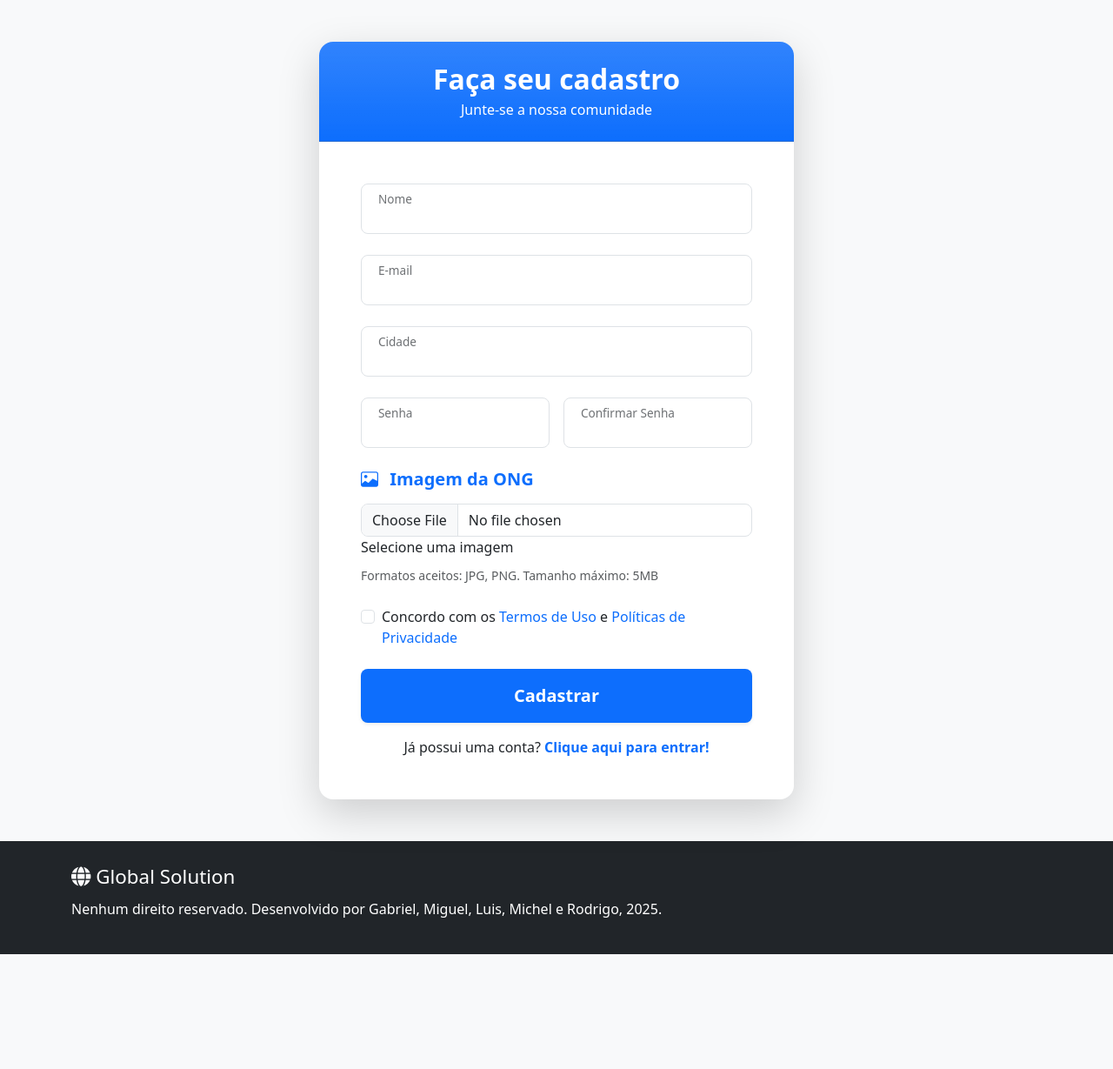
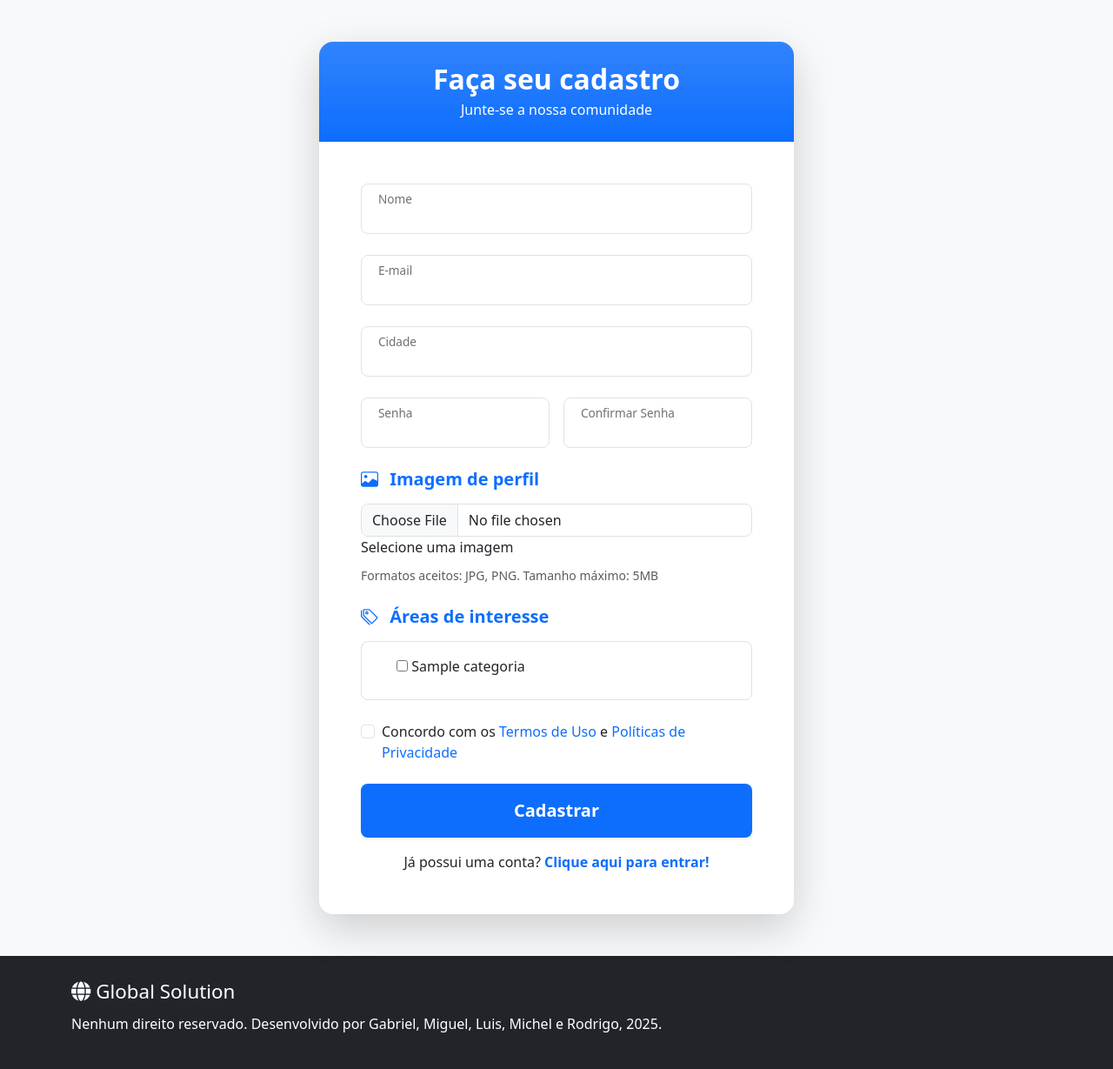
Before and after one commit to Rodrigo635/global-solution-2025, a Django app: page /contas/register/donor in a window 1280 px wide. Shown: the whole page at 87% size. Before the commit the page ends 1097 px from the top, so only its background shows below. Run offline with Django 5.2, Linux system fonts and the light colour scheme; tables that the repository leaves empty hold one stand-in row (values such as "Sample post").

Commit message:
Mudança no models de contas

```diff
--- a/app_contas/forms.py
+++ b/app_contas/forms.py
@@ -14,6 +14,12 @@ class DoadorRegistrationForm(forms.ModelForm):
     password = forms.CharField(widget=forms.PasswordInput)
     confirm_password = forms.CharField(widget=forms.PasswordInput)
 
+    categorias = forms.ModelMultipleChoiceField(
+        queryset=Categoria.objects.all(),
+        widget=forms.CheckboxSelectMultiple(),
+        required=True
+    )
+
     imagem = forms.ImageField(
         required=True,
         help_text='Formatos aceitos: JPG, PNG. Tamanho máximo: 5MB'
@@ -21,7 +27,7 @@ class DoadorRegistrationForm(forms.ModelForm):
 
     class Meta:
         model = User
-        fields = ['username', 'email', 'password', 'cidade', 'imagem']
+        fields = ['username', 'email', 'password', 'cidade', 'imagem', 'categorias']
 
     def clean(self):
         cleaned_data = super().clean()
@@ -79,7 +85,7 @@ class OngRegistrationForm(forms.ModelForm):
 
     class Meta:
         model = User
-        fields = ['username', 'email', 'password', 'cidade', 'imagem']
+        fields = ['username', 'email', 'password', 'cidade', 'imagem', 'categorias']
 
     def clean(self):
         cleaned_data = super().clean()
--- a/app_contas/models.py
+++ b/app_contas/models.py
@@ -14,6 +14,7 @@ class Categoria(models.Model):
 
 class CustomUser(AbstractUser):
     # Campos comuns a todos
+    categorias = models.ManyToManyField('Categoria', blank=False)
     imagem = models.ImageField(upload_to='imagens/', blank=True, null=True)
     cidade = models.CharField(max_length=100)
     tipo = models.CharField(max_length=10, choices=(('pessoa', 'Pessoa'), ('ong', 'ONG')))
@@ -30,7 +31,6 @@ class OngProfile(models.Model):
     user = models.OneToOneField(CustomUser, on_delete=models.CASCADE, primary_key=True)
     cnpj = models.CharField(max_length=18)
     descricao = models.TextField()
-    categorias = models.ManyToManyField('Categoria', blank=False)
     telefone = models.CharField(max_length=20)
     endereco = models.CharField(max_length=200)
     estado = models.CharField(max_length=2)
--- a/app_contas/templates/registerDonor.html
+++ b/app_contas/templates/registerDonor.html
@@ -75,7 +75,7 @@
               <div class="mb-4">
                 <h5 class="fw-bold text-primary mb-3">
                   <i class="bi bi-image me-2"></i>
-                  Imagem da ONG
+                  Imagem de perfil
                 </h5>
 
                 <div class="form-floating">
@@ -98,6 +98,30 @@
                   </div>
                 </div>
               </div>
+
+                                <!-- Seção de Categorias -->
+                  <div class="mb-4">
+                    <h5 class="fw-bold text-primary mb-3">
+                      <i class="bi bi-tags me-2"></i>
+                      Áreas de interesse
+                    </h5>
+
+                    <div class="border rounded-3 p-3">
+                      {{ form.categorias.errors }}
+                      <div class="row">
+                        {% for checkbox in form.categorias %}
+                        <div class="col-md-6 mb-2">
+                          <div class="form-check">
+                            {{ checkbox.tag }}
+                            <label class="form-check-label" for="{{ checkbox.id_for_label }}">
+                              {{ checkbox.choice_label }}
+                            </label>
+                          </div>
+                        </div>
+                        {% endfor %}
+                      </div>
+                    </div>
+                  </div>
 
               <!-- Termos e Condições -->
               <div class="form-check mb-4">
--- a/app_contas/views.py
+++ b/app_contas/views.py
@@ -46,6 +46,8 @@ def registerDonor(request):
             user.set_password(form.cleaned_data['password'])
             user.tipo = form.cleaned_data.get('tipo')
             user.save()
+            user.categorias.set(form.cleaned_data['categorias'])
+            user.save()
             auth_login(request, user)
             return redirect('inicio')
 
@@ -64,6 +66,8 @@ def registerOng(request):
                     user.set_password(form.cleaned_data['password'])
                     user.tipo = form.cleaned_data.get('tipo')
                     user.save()
+                    user.categorias.set(form.cleaned_data['categorias'])
+                    user.save()
 
                     ong = OngProfile.objects.create(
                         user=user,
@@ -80,9 +84,6 @@ def registerOng(request):
                         pixTipo=form.cleaned_data.get('pixTipo'),
                         site=form.cleaned_data.get('site')
                     )
-
-                    ong.categorias.set(form.cleaned_data['categorias'])
-
                     auth_login(request, user)
                     return redirect('inicio')
 
```
Also changed, not shown: app_contas/templates/registerOng.html (+11 -6 lines), build_django.py (+4 -3 lines).
